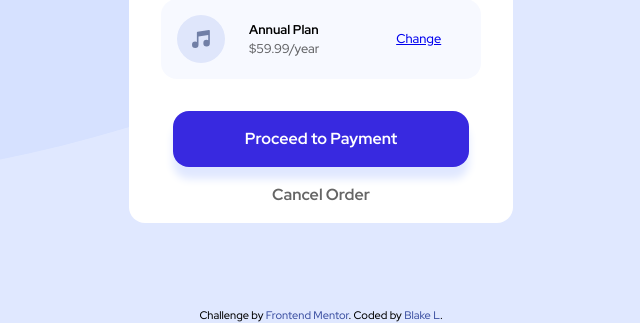
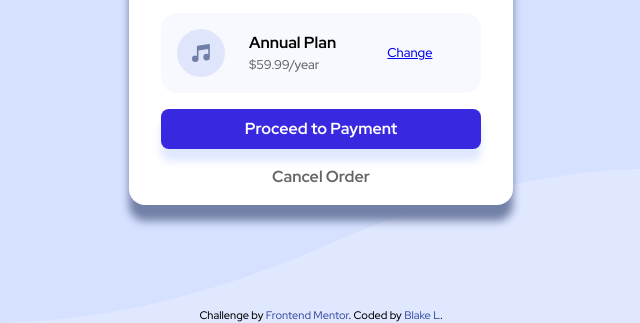
Before and after one commit to blilla00/order-summary, a plain HTML site: page index.html in a window 1280 px wide. Shown: the part 477-800 px from the top of the page, without its empty margins (319-959 px from the left). Drawn offline with Linux system fonts and the light colour scheme.

Commit message:
- completely reworked how elements are positioned - added order-info container to help vertically align items - where applicable tried to utilize 100% width and small padding

```diff
--- a/index.html
+++ b/index.html
@@ -24,12 +24,13 @@
   <main>
     <section class="summary-hero">
       <img src="./images/illustration-hero.svg" alt="a woman dancing with headphones on connected to her mobile device">
+    </section>
+    <div class="order-container">
       <h1 class="summary-title">Order Summary</h1>
       <p class="summary-tagline">
         You can now listen to millions of songs, audiobooks, and podcasts on any
         device anywhere you like!
       </p>
-    </section>
       <section class="summary-change-plan">
         <img src="./images/icon-music.svg" alt="a musical note">
         <section class="plan-info">
@@ -42,6 +43,7 @@
         <a href="#" class="proceed">Proceed to Payment</a>
         <a href="#" class="cancel">Cancel Order</a>
       </section>
+    </div>
   </main>
 
   <div class="attribution">
--- a/style.css
+++ b/style.css
@@ -81,7 +81,7 @@ select {
     --pale-blue: hsl(225, 100%, 94%);
     --bright-blue: hsl(245, 75%, 52%);
     --desat-blue: hsl(224, 23%, 55%);
-    --very-plae-blue: hsl(225, 100%, 98%);
+    --very-pale-blue: hsl(225, 100%, 98%);
 }
 
 body {
@@ -89,6 +89,7 @@ body {
     background-repeat: no-repeat;
     background-size: contain;
     background-color: var(--pale-blue);
+    background-position: bottom;
 
     font-size: 16px;
     font-family: 'Red Hat Display', sans-serif;
@@ -100,12 +101,17 @@ body {
 }
 
 main {
-   /* 20em is the desired component width on mobile devices /*
-   /* max-width: 20em; */
+   /* 20em is the desired component width on mobile devices */
     margin: 1em;
     max-width: 20em;
     border-radius: 1em;
     background-color: white;
+    box-shadow: 0 1em .5em var(--desat-blue);
+}
+
+.order-container {
+  width: 100%;
+  padding: 2em 2em 1em;
 }
 
 .summary-hero img {
@@ -119,23 +125,19 @@ main {
 
 .summary-title {
     font-weight: 900;
-   /* margin: .8em .8em 0 .8em; */
-    margin: 1.5em 2%  ;
     margin-bottom: .5em;
 }
 
 .summary-tagline {
     font-weight: 500;
     opacity: 60%;
-    margin: 0 2em 1em;
 }
 
 .summary-change-plan {
     display: flex;
     flex-direction: row;
     align-items: center;
-    margin: 2em;
-    margin-bottom: 1em;;
+    margin: 1em 0;
     padding: 1em;
     border-radius: 1em;
     background-color: rgba(224, 232, 255, .25);
@@ -145,17 +147,14 @@ main {
   margin-right: 1.5em;
 }
 
-.summary-change-plan a {
-  margin-left: 3em;
-}
-
 .plan-info {
     display: flex;
     flex-direction: column;
 }
 
 .plan-name {
-    font-size: .8em;
+    font-size: 1em;
+    font-weight: 700;
 }
 
 .plan-price {
@@ -164,6 +163,7 @@ main {
 }
 
 .summary-change-plan a {
+    margin-left: 4em;
     font-size: .8em;
     text-decoration: underline;
 }
@@ -178,18 +178,17 @@ main {
     flex-direction: column;
     justify-content: space-between;
     align-items: center;
-    padding: 1em;
 }
 
 .proceed {
-  margin: 0 1.5em;
-  padding: 1em 2.5em;
+  width: 100%;
+  padding: .5em;
   color: white;
   font-weight: 700;
   background-color: var(--bright-blue);
-  border-radius: 1em;
+  border-radius: .5em;
   text-align: center;
-  box-shadow: 0 .75em .5em var(--pale-blue)
+  box-shadow: 0 .75em .5em var(--pale-blue);
 }
 
 .proceed:hover {
@@ -229,16 +228,17 @@ a {
 
 @media only screen and (min-width: 425px) {
 
+ body {
+  background-image: url(./images/pattern-background-desktop.svg);
+ }
+
  main {
   max-width: 24em;
  }
 
- .summary-change-plan a {
-  margin-left: 6em;
+ .order-container {
+  max-width: 500px;
  }
 
- .proceed {
-  padding: 1em 4.5em;
- }
 
 }
```
Lines whose indentation alone changed are shown as unchanged.
